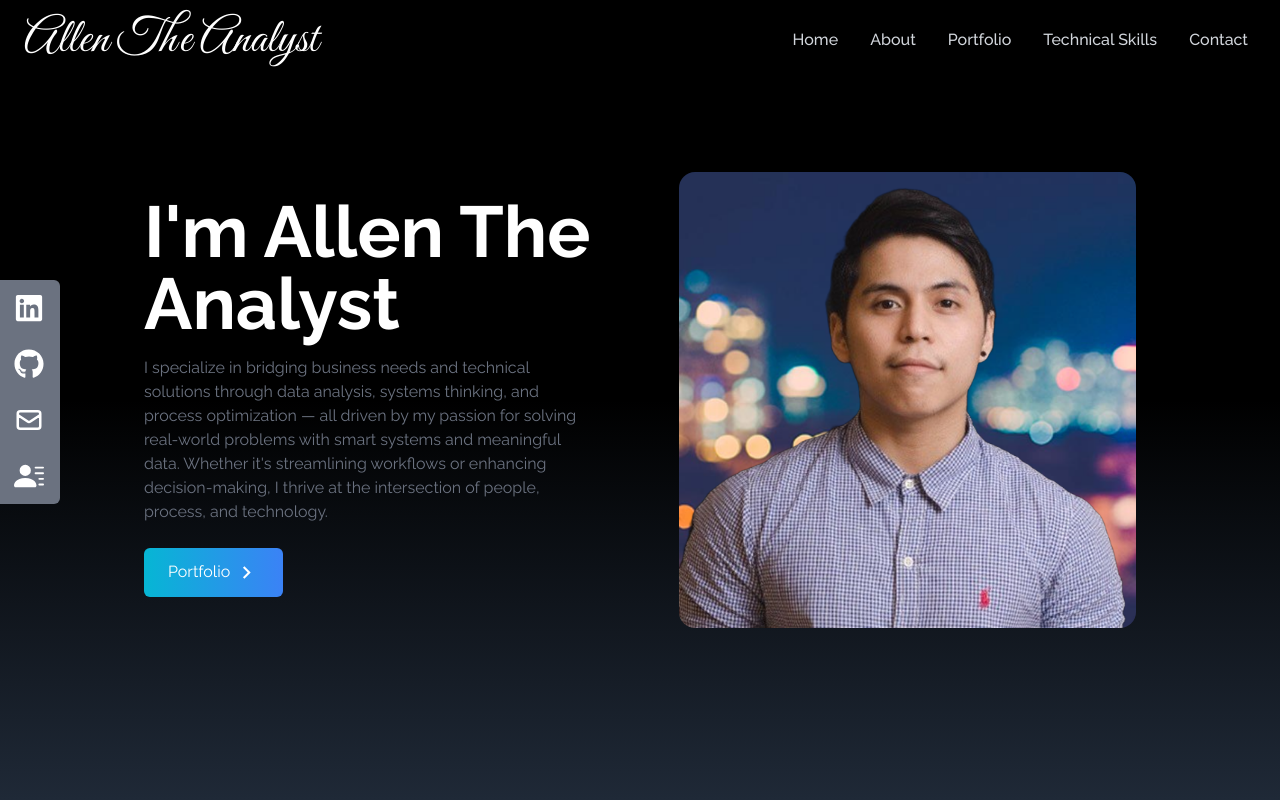
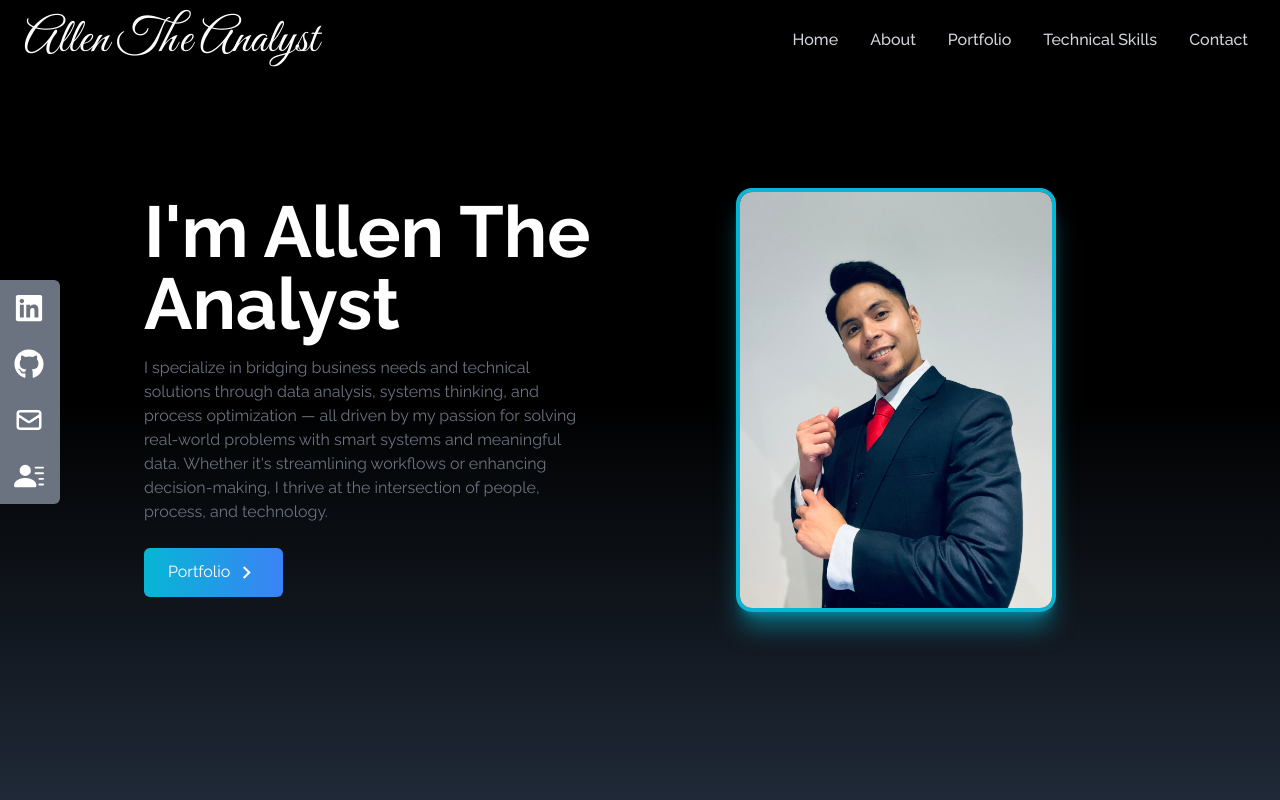
Before and after one commit to allengarcia04/portfolio-website, a React (Create React App) app: page / in a window 1280 px wide. Shown: the top 800 px of the page. Built offline with nearby package versions, Linux system fonts and the light colour scheme.

Commit message:
Update hero image styling and layout

```diff
--- a/src/components/Home.jsx
+++ b/src/components/Home.jsx
@@ -1,5 +1,5 @@
 import React from 'react';
-import HeroImage from "../assets/heroImage.png";
+import heroimage from "../assets/heroimage.JPEG";
 import { MdOutlineKeyboardArrowRight } from "react-icons/md";
 import { Link } from 'react-scroll'
 
@@ -26,7 +26,7 @@ const Home = () => {
                 </div>
             </div>
             <div>
-                <img src={HeroImage} alt="my profile" className="rounded-2xl mx-auto w-2/3 md:w-full" />
+                <img src={heroimage} alt="my profile" className="rounded-2xl mx-auto w-2/3 max-w-lg md:max-w-xl lg:max-w-2xl hover:scale-105 transition duration-300 border-4 border-cyan-500 shadow-cyan-500/50 shadow-xl"/>
             </div>
         </div>
     </div>
```
Also changed, not shown: src/assets/heroImage.png (deleted), src/assets/heroimage.JPEG (added).
